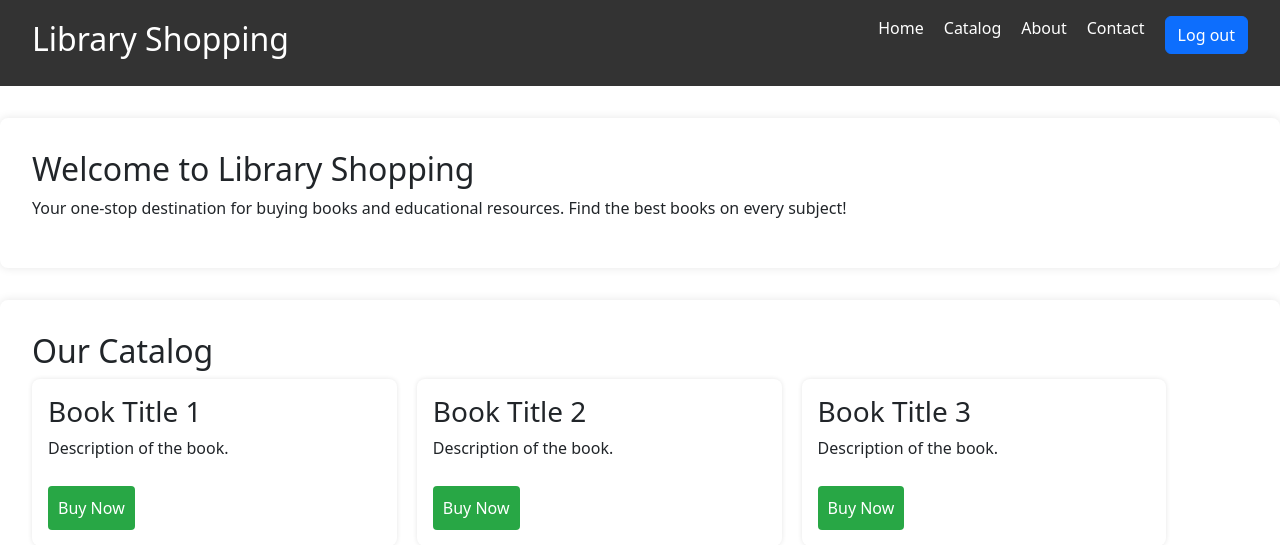
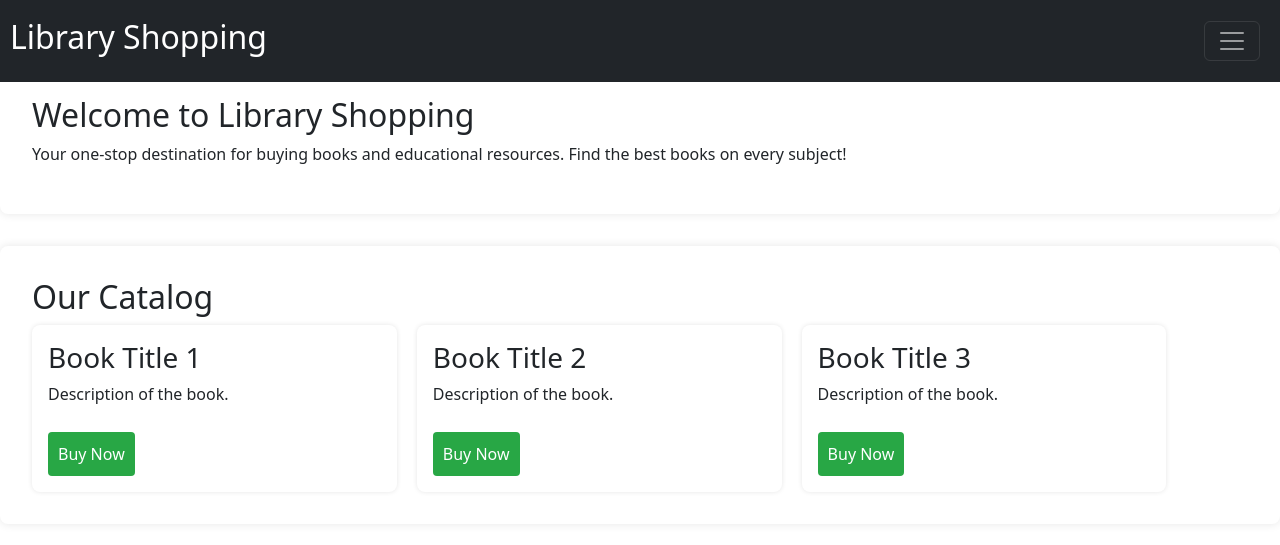
Before and after one commit to AryRafael123/Libreria, a Flask app: template templates/index_user.html in a window 1280 px wide. Shown: the top 545 px of the page. Run offline with Flask 3, Linux system fonts and the light colour scheme; the template is opened without the code that fills it, so the values that code supplies are empty; parts of the project's set-up code (start-up, migrations or seed data) failed here and were passed over.

Commit message:
mejora de diseño en pagina de usuario

```diff
--- a/app.py
+++ b/app.py
@@ -133,7 +133,7 @@ def ADD_USER2():
 
 
 
-@app.route('/log_out',methods=['POST'])
+@app.route('/log_out')
 def LOG_OUT():
     #eliminar la variable sesion
 
--- a/static/css/index_user_style.css
+++ b/static/css/index_user_style.css
@@ -23,6 +23,7 @@ header {
 
 header .logo h1 {
     font-size: 2rem;
+
 }
 
 nav ul {
@@ -109,6 +110,12 @@ form button {
     border-radius: 4px;
 }
 
+.log_out-button{
+    color: white;
+    border: none;
+    padding: 10px;
+}
+
 form button:hover {
     background-color: #0056b3;
 }
@@ -120,3 +127,18 @@ footer {
     color: white;
     margin-top: 2rem;
 }
+
+.logo{
+    margin-left: 10px;
+    margin-top: 10px;
+    margin-bottom: 10px;
+}
+
+
+.button-menu{
+    margin-right: 20px;
+}
+
+.navbar-actions{
+margin-top: 10px;
+}
--- a/templates/index_user.html
+++ b/templates/index_user.html
@@ -9,45 +9,102 @@
 </head>
 <body>
 
+
+
     <header>
-        <div class="logo">
-            <h1>Library Shopping</h1>
-        </div>
-        <nav>
-            <ul>
-                <li><a href="#home">Home</a></li>
-                <li><a href="#catalog">Catalog</a></li>
-                <li><a href="#about">About</a></li>
-                <li><a href="#contact">Contact</a></li>
 
-                    <li><button type="button" class="btn btn-primary" id="liveToastBtn">Log out</button></li>
+        <nav class="navbar navbar-dark bg-dark fixed-top">
 
-            </ul>
-        </nav>
+              <div class="logo">
+                <h1>Library Shopping</h1>
+              </div>
 
-        <!-- ALERT-->
-        <div class="toast-container position-fixed bottom-0 end-0 p-3">
-            <div id="liveToast" class="toast" role="alert" aria-live="assertive" aria-atomic="true">
-              <div class="toast-header">
-                <img src="..." class="rounded me-2" alt="...">
-                <strong class="me-auto">Are you sure?</strong>
-                <small>Now</small>
-                <button type="button" class="btn-close" data-bs-dismiss="toast" aria-label="Close"></button>
+              <!--button menu-->
+              <div class="button-menu">
+                <button class="navbar-toggler" type="button" data-bs-toggle="offcanvas" data-bs-target="#offcanvasDarkNavbar" aria-controls="offcanvasDarkNavbar" aria-label="Toggle navigation">
+                  <span class="navbar-toggler-icon"></span>
+                </button>
               </div>
-              <div class="toast-body">
-                <div class="mt-2 pt-2 border-top">
+              <!---->
 
-                    <form action="/log_out" method="POST">
-                    <button  type="submit" class="btn btn-primary btn-sm">Yes</button>
-                    </form>
-                    <!--<button type="button" class="btn btn-secondary btn-sm">No</button>-->
-                  </div>
+            <div class="container-fluid">
+              <div class="offcanvas offcanvas-end text-bg-dark" tabindex="-1" id="offcanvasDarkNavbar" aria-labelledby="offcanvasDarkNavbarLabel">
+                <div class="offcanvas-header">
+                  <h5 class="offcanvas-title" id="offcanvasDarkNavbarLabel">Dark offcanvas</h5>
+                  <button type="button" class="btn-close btn-close-white" data-bs-dismiss="offcanvas" aria-label="Close"></button>
+                </div>
+                <div class="offcanvas-body">
+
+                  <form class="d-flex mt-3" role="search">
+                    <input class="form-control me-2" type="search" placeholder="Search" aria-label="Search">
+                    <button class="btn btn-success" type="submit">Search</button>
+                  </form>
+                    <!---->
+                    <div class="navbar-actions">
+                          <ul class="navbar-nav justify-content-end flex-grow-1 pe-3">
+                            <li class="nav-item">
+                              <a class="nav-link active" aria-current="page" href="#">Home</a>
+                            </li>
+                            <li class="nav-item">
+                              <a class="nav-link" href="#">Notifications</a>
+                            </li>
+                            <li class="nav-item">
+                              <a class="nav-link" href="#">Favorites</a>
+                            </li>
+                            <li class="nav-item">
+                              <a class="nav-link" href="#">History</a>
+                            </li>
+                            <li class="nav-item">
+                              <a class="nav-link" href="#">Purchases</a>
+                            </li>
+                            <li class="nav-item">
+                              <form action="log_out" class="log_out-button">
+                                <button type="button" id="liveToastBtn">Log out</button>
+                              </form>
+
+                            </li>
+                            <li class="nav-item dropdown">
+                              <a class="nav-link dropdown-toggle" href="#" role="button" data-bs-toggle="dropdown" aria-expanded="false">
+                                Dropdown
+                              </a>
+                              <ul class="dropdown-menu dropdown-menu-dark">
+                                <li><a class="dropdown-item" href="#">Action</a></li>
+                                <li><a class="dropdown-item" href="#">Another action</a></li>
+                                <li>
+                                  <hr class="dropdown-divider">
+                                </li>
+                                <li><a class="dropdown-item" href="#">Something else here</a></li>
+                              </ul>
+                            </li>
+                          </ul>
+                    </div>
+                </div>
               </div>
             </div>
-          </div>
 
+          </nav>
 
     </header>
+
+    <div class="toast-container position-fixed bottom-0 end-0 p-3">
+            <!-- ALERT-->
+      <div id="liveToast" role="alert" class="toast" aria-live="assertive" aria-atomic="true">
+        <div class="toast-body">
+          Are you sure ?
+          <div class="mt-2 pt-2 border-top">
+            <form action="/log_out" class="btn btn-primary btn-sm">
+              <button type="submit" class="btn btn-primary btn-sm">Close session</button>
+            </form>
+            <div class="btn btn-secondary btn-sm">
+              <button type="button" class="btn btn-secondary btn-sm" data-bs-dismiss="toast">Exit</button>
+            </div>
+
+          </div>
+        </div>
+      </div>
+      <!---->
+    </div>
+
 
     <section id="home" class="section">
         <h2>Welcome to Library Shopping</h2>
@@ -97,6 +154,8 @@
     </footer>
 
     <script src="https://cdn.jsdelivr.net/npm/bootstrap@5.3.3/dist/js/bootstrap.bundle.min.js" integrity="sha384-YvpcrYf0tY3lHB60NNkmXc5s9fDVZLESaAA55NDzOxhy9GkcIdslK1eN7N6jIeHz" crossorigin="anonymous"></script>></script>
+
+
     <script >
         const toastTrigger = document.getElementById('liveToastBtn')
         const toastLiveExample = document.getElementById('liveToast')
@@ -107,7 +166,6 @@
             toastBootstrap.show()
         })
         }
-
     </script>
 
 
```
